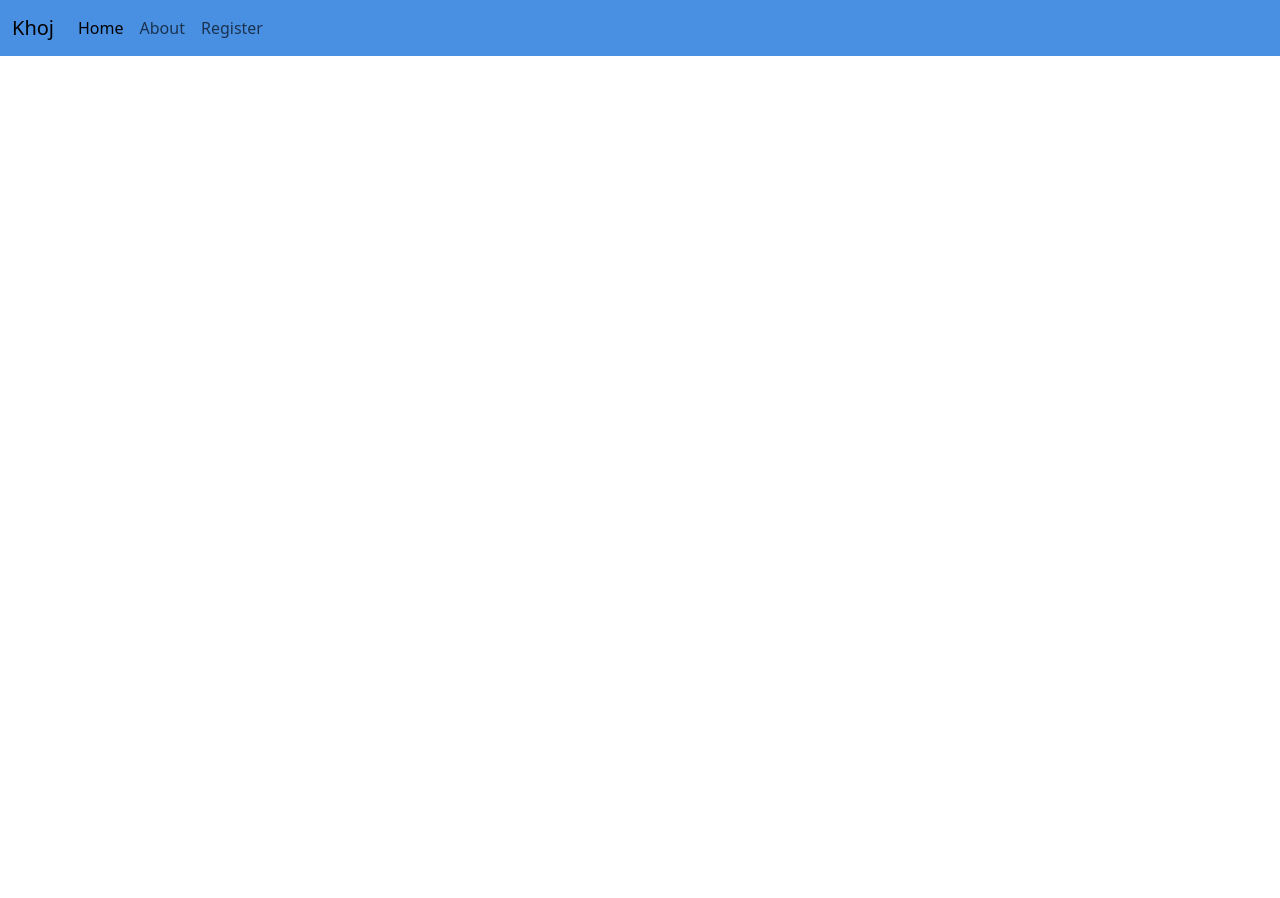
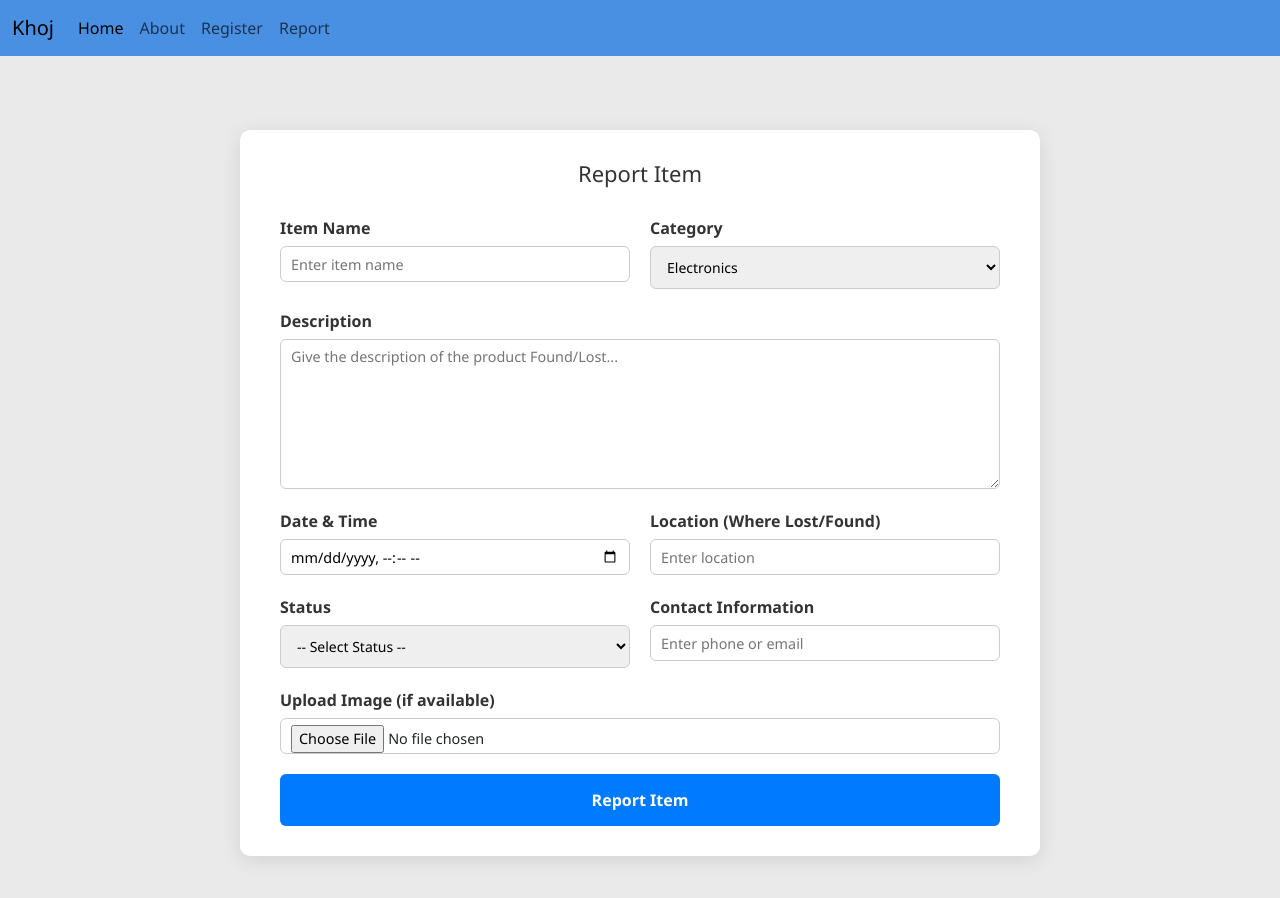
Before and after one commit to Raisul-3552/khoj, a React (Create React App) app: page /report in a window 1280 px wide. Shown: the top 898 px of the page. Before the commit the page ends 800 px from the top, so only its background shows below. Built offline with nearby package versions, Linux system fonts and the light colour scheme.

Commit message:
Report_Page1

```diff
--- a/src/App.js
+++ b/src/App.js
@@ -14,6 +14,7 @@
   import Home from './component/Home';
   import About from './component/About';
   import Registration from './component/Registration';
+  import Report from './component/Report';
 
   function App() {
     return (
@@ -25,6 +26,7 @@
             <Route path="/about" element={<About />} />
             <Route path="/login" element={<Login />} />
             <Route path="/register" element={<Registration />} />
+            <Route path="/report" element={<Report />} />
           </Routes>
         </div>
       </Router>
--- a/src/component/Navbar.js
+++ b/src/component/Navbar.js
@@ -24,6 +24,9 @@ const Navbar = () => {
             <li className="nav-item">
               <Link className="nav-link" to="/register">Register</Link>
             </li>
+            <li className="nav-item">
+              <Link className="nav-link" to="/report">Report</Link>
+            </li>
           </ul>
         </div>
       </div>
--- /dev/null
+++ b/src/component/Report.js
@@ -0,0 +1,158 @@
+import React, { useState } from 'react';
+import '../css/Report.css';
+
+function Report() {
+  const [formData, setFormData] = useState({
+    itemName: '',
+    category: 'Electronics',
+    description: '',
+    dateTime: '',
+    location: '',
+    status: '',
+    contact: '',
+    image: null,
+  });
+
+  const handleChange = (e) => {
+    const { name, value, files } = e.target;
+    setFormData({
+      ...formData,
+      [name]: name === 'image' ? files[0] : value,
+    });
+  };
+
+  const handleSubmit = (e) => {
+    e.preventDefault();
+    console.log(formData);
+    alert("Report submitted!");
+  };
+
+  return (
+    <div className="report-wrapper">
+      <form className="report-card" onSubmit={handleSubmit}>
+        <h2 className="form-title">Report Item</h2>
+
+
+        <div className="form-row">
+          <div className="form-group">
+            <label>Item Name</label>
+            <input
+              type="text"
+              name="itemName"
+              value={formData.itemName}
+              onChange={handleChange}
+              placeholder="Enter item name"
+              required
+            />
+          </div>
+
+          <div className="form-group">
+            <label>Category</label>
+            <select
+              name="category"
+              value={formData.category}
+              onChange={handleChange}
+              required
+            >
+              <option>Electronics</option>
+              <option>Clothing</option>
+              <option>Documents</option>
+              <option>Accessories</option>
+              <option>Others</option>
+            </select>
+          </div>
+        </div>
+
+
+        <div className="form-row">
+          <div className="form-group full-width">
+            <label>Description</label>
+            <textarea
+              name="description"
+              value={formData.description}
+              onChange={handleChange}
+              rows="6"
+              placeholder="Give the description of the product Found/Lost..."
+              required
+            />
+          </div>
+        </div>
+
+
+        <div className="form-row">
+          <div className="form-group">
+            <label>Date & Time</label>
+            <input
+              type="datetime-local"
+              name="dateTime"
+              value={formData.dateTime}
+              onChange={handleChange}
+              required
+            />
+          </div>
+
+          <div className="form-group">
+            <label>Location (Where Lost/Found)</label>
+            <input
+              type="text"
+              name="location"
+              value={formData.location}
+              onChange={handleChange}
+              placeholder="Enter location"
+              required
+            />
+          </div>
+        </div>
+
+
+        <div className="form-row">
+          <div className="form-group">
+            <label>Status</label>
+            <select
+              name="status"
+              value={formData.status}
+              onChange={handleChange}
+              required
+            >
+              <option value="">-- Select Status --</option>
+              <option>Lost</option>
+              <option>Found</option>
+            </select>
+          </div>
+
+          <div className="form-group">
+            <label>Contact Information</label>
+            <input
+              type="text"
+              name="contact"
+              value={formData.contact}
+              onChange={handleChange}
+              placeholder="Enter phone or email"
+              required
+            />
+          </div>
+        </div>
+
+
+        <div className="form-row">
+          <div className="form-group full-width">
+            <label>Upload Image (if available)</label>
+            <input
+              type="file"
+              name="image"
+              accept="image/*"
+              onChange={handleChange}
+            />
+          </div>
+        </div>
+
+
+        <button type="submit" className="submit-button">
+          Report Item
+        </button>
+      </form>
+    </div>
+  );
+}
+
+export default Report;
--- /dev/null
+++ b/src/css/Report.css
@@ -0,0 +1,95 @@
+body {
+  margin: 0;
+  font-family: 'Segoe UI', Tahoma, Geneva, Verdana, sans-serif;
+  background-color: #eaeaea;
+}
+
+.report-wrapper {
+  display: flex;
+  justify-content: center;
+  padding: 50px 20px;
+  background-color: #eaeaea;
+  min-height: 100vh;
+}
+
+.report-card {
+  background: #fff;
+  padding: 30px 40px;
+  border-radius: 10px;
+  width: 100%;
+  max-width: 800px;
+  box-shadow: 0 4px 20px rgba(0, 0, 0, 0.1);
+}
+
+.form-title {
+  text-align: center;
+  margin-bottom: 30px;
+  font-size: 22px;
+  color: #333;
+}
+
+.form-row {
+  display: flex;
+  flex-wrap: wrap;
+  gap: 20px;
+  margin-bottom: 20px;
+}
+
+.form-group {
+  flex: 1;
+  display: flex;
+  flex-direction: column;
+}
+
+.full-width {
+  flex: 1 1 100%;
+}
+
+label {
+  font-weight: 600;
+  margin-bottom: 6px;
+  color: #333;
+}
+
+input,
+select,
+textarea {
+  padding: 10px 12px;
+  border: 1.5px solid #ccc;
+  border-radius: 6px;
+  font-size: 14px;
+  outline: none;
+  transition: border-color 0.2s ease;
+}
+
+input:focus,
+select:focus,
+textarea:focus {
+  border-color: #007bff;
+}
+
+textarea {
+  resize: vertical;
+}
+
+textarea[name="description"] {
+  min-height: 150px; /* adjust this value to your liking */
+}
+
+
+.submit-button {
+  width: 100%;
+  padding: 14px 0;
+  background-color: #007bff;
+  color: #fff;
+  font-size: 16px;
+  font-weight: 600;
+  border: none;
+  border-radius: 6px;
+  cursor: pointer;
+  transition: background-color 0.3s ease;
+}
+
+.submit-button:hover {
+  background-color: #0056b3;
+}
```
